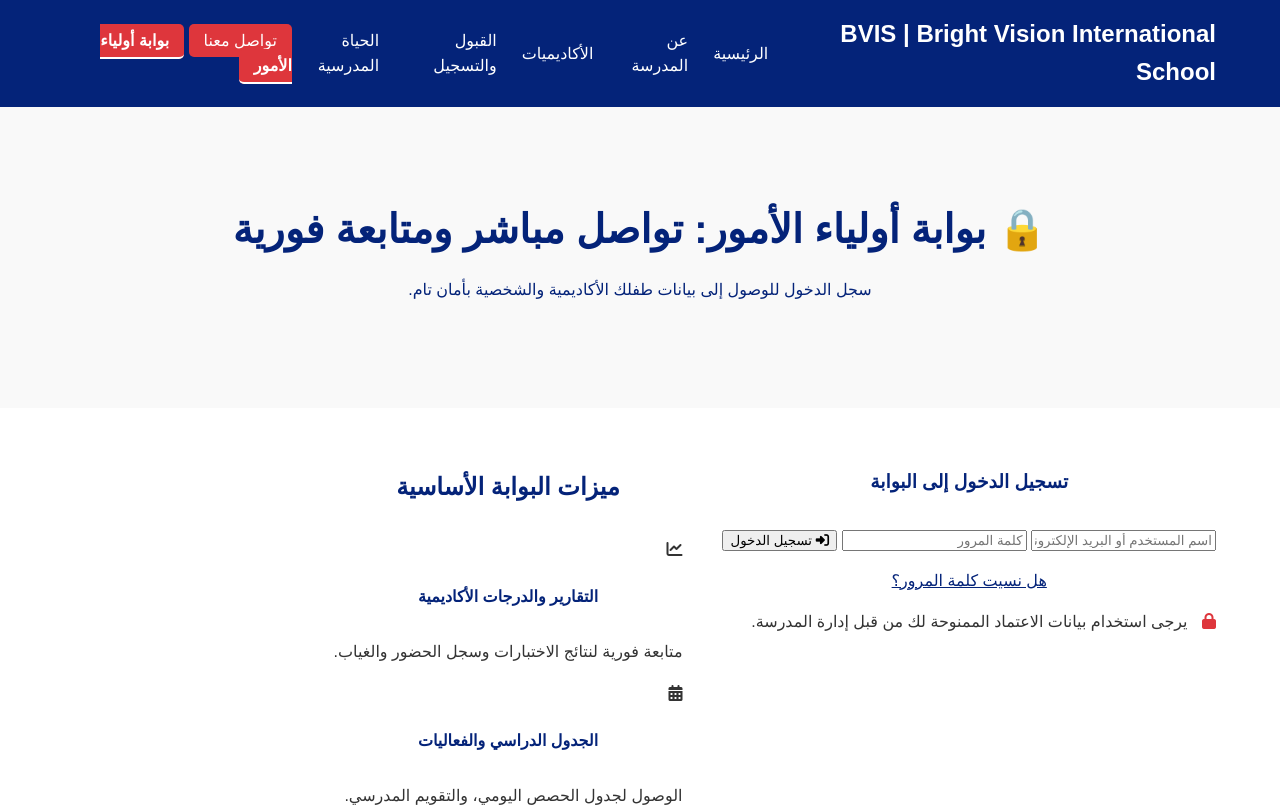
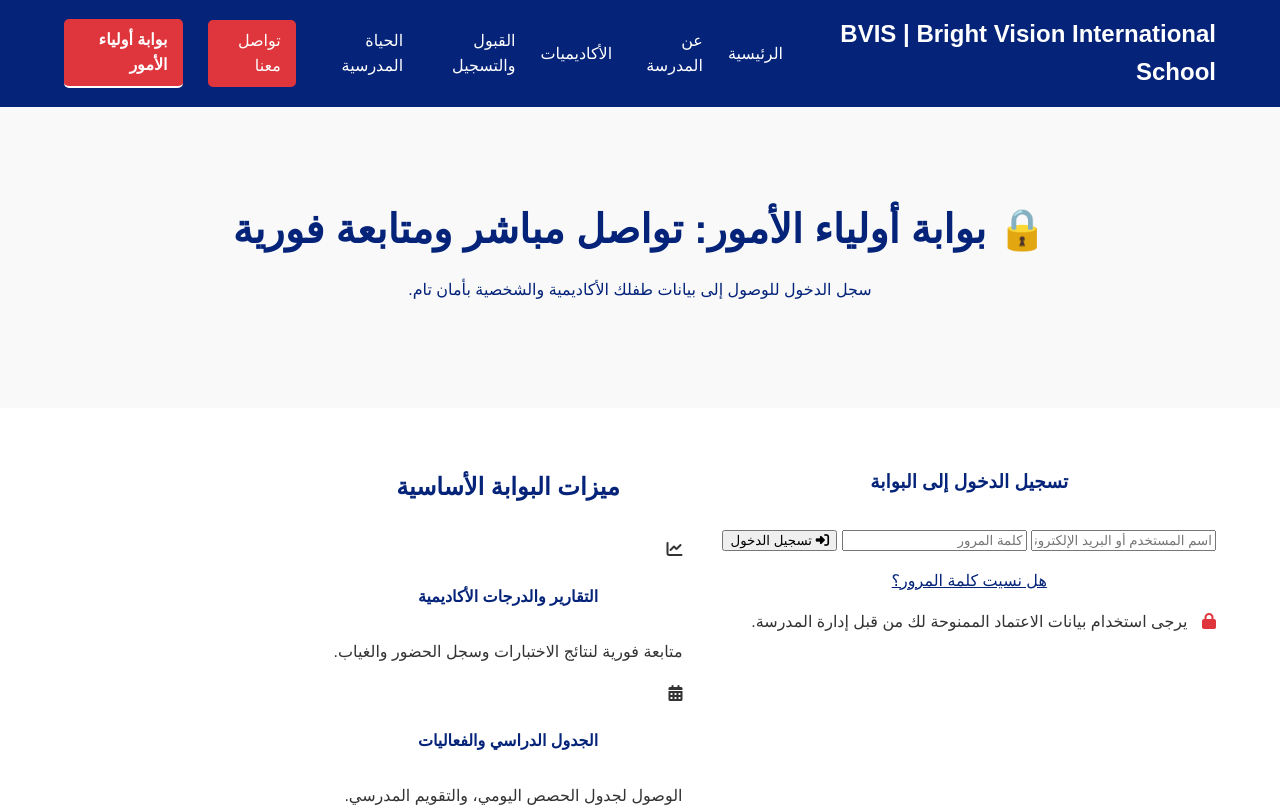
Before and after one commit to hossambebo1/bvis, a plain HTML site: page portal.html in a window 1280 px wide. Shown: the top 812 px of the page. Drawn offline with Linux system fonts and the light colour scheme.

Commit message:
Update portal.html

```diff
--- a/portal.html
+++ b/portal.html
@@ -11,21 +11,19 @@
 
     <header class="navbar">
         <div class="logo"><h1>BVIS | Bright Vision International School</h1></div>
-        <nav class="nav-links">
+        <div class="menu-toggle" onclick="toggleMenu()"><i class="fas fa-bars"></i></div>
+        <nav class="nav-links" id="navbarNav">
             <a href="index.html">الرئيسية</a>
             <a href="about.html">عن المدرسة</a>
             <a href="academics.html">الأكاديميات</a>
             <a href="admissions.html">القبول والتسجيل</a>
             <a href="campus.html">الحياة المدرسية</a>
+            <a href="contact.html" class="cta-button" style="display: block;">تواصل معنا</a>
+            <a href="portal.html" class="cta-button parent-portal" style="font-weight: bold; border-bottom: 2px solid white; display: block;">بوابة أولياء الأمور</a>
         </nav>
-        <div>
-            <a href="contact.html" class="cta-button">تواصل معنا</a>
-            <a href="portal.html" class="cta-button parent-portal" style="font-weight: bold; border-bottom: 2px solid white;">بوابة أولياء الأمور</a>
-        </div>
     </header>
 
     <main>
-
         <section class="page-header">
             <div class="container">
                 <h2>🔒 بوابة أولياء الأمور: تواصل مباشر ومتابعة فورية</h2>
@@ -53,23 +51,21 @@
 
                 <div class="features-section">
                     <h2>ميزات البوابة الأساسية</h2>
-                    <div class="feature-item">
-                        <i class="fas fa-chart-line"></i><div><h4>التقارير والدرجات الأكاديمية</h4><p>متابعة فورية لنتائج الاختبارات وسجل الحضور والغياب.</p></div>
-                    </div>
-                    <div class="feature-item">
-                        <i class="fas fa-calendar-alt"></i><div><h4>الجدول الدراسي والفعاليات</h4><p>الوصول لجدول الحصص اليومي، والتقويم المدرسي.</p></div>
-                    </div>
-                    <div class="feature-item">
-                        <i class="fas fa-comments"></i><div><h4>التواصل المباشر مع المعلمين</h4><p>نظام مراسلة داخلي آمن لإرسال استفسارات خاصة.</p></div>
-                    </div>
+                    <div class="feature-item"><i class="fas fa-chart-line"></i><div><h4>التقارير والدرجات الأكاديمية</h4><p>متابعة فورية لنتائج الاختبارات وسجل الحضور والغياب.</p></div></div>
+                    <div class="feature-item"><i class="fas fa-calendar-alt"></i><div><h4>الجدول الدراسي والفعاليات</h4><p>الوصول لجدول الحصص اليومي، والتقويم المدرسي.</p></div></div>
+                    <div class="feature-item"><i class="fas fa-comments"></i><div><h4>التواصل المباشر مع المعلمين</h4><p>نظام مراسلة داخلي آمن لإرسال استفسارات خاصة.</p></div></div>
                 </div>
 
             </div>
         </section>
-
     </main>
 
     <footer></footer>
-
+    <script>
+        function toggleMenu() {
+            var navLinks = document.getElementById('navbarNav');
+            navLinks.classList.toggle('active');
+        }
+    </script>
 </body>
 </html>
```
